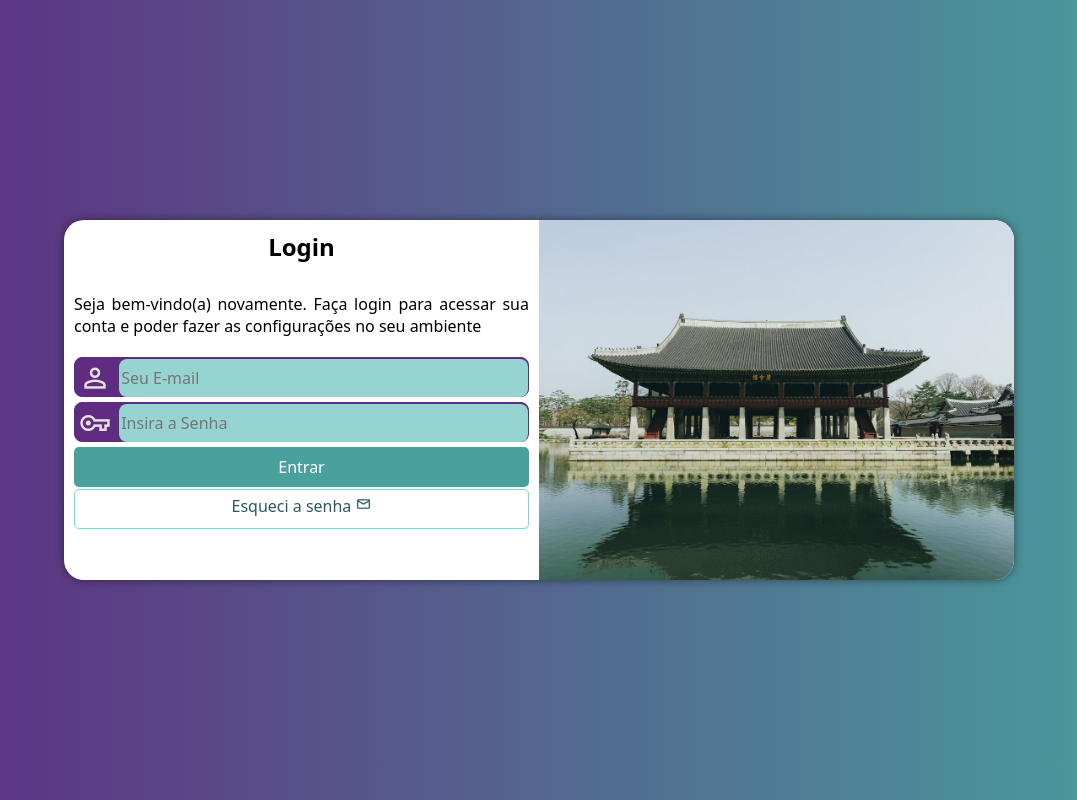
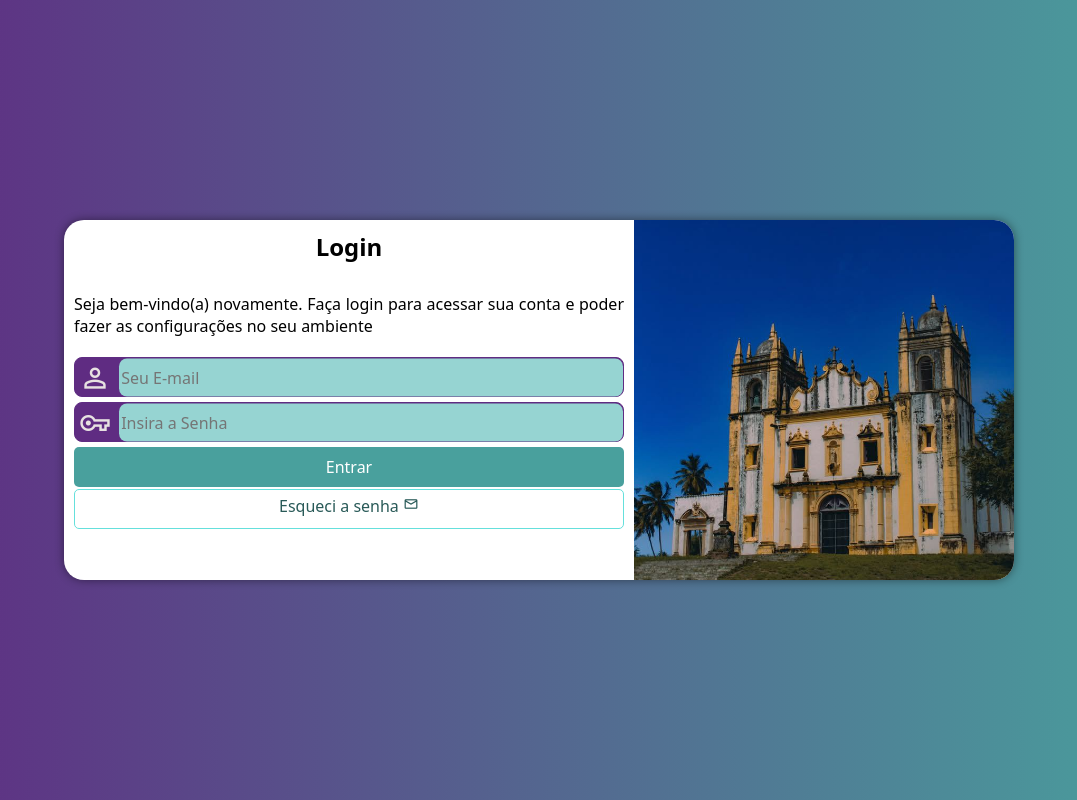
Before and after one commit to Alysson-Vinicius/projeto-login, a plain HTML site: page index.html in a window 1280 px wide. Shown: the whole page, without its empty margins (101-1178 px from the left). Drawn offline with nearby package versions, Linux system fonts and the light colour scheme.

Commit message:
Ajuste 01

```diff
--- a/estilos/media-query.css
+++ b/estilos/media-query.css
@@ -39,13 +39,13 @@
     }
 
     section#login > div#imagem {
-        width: 50%;
+        width: 40%;
         height: 100%;
         float: right;
     }
 
     section#login > div#formulario {
-        width: 50%;
+        width: 60%;
         height: 100%;
         float: left;
     }
--- a/estilos/style.css
+++ b/estilos/style.css
@@ -60,7 +60,7 @@ section#login p {
 
 div#imagem {
     display: block;
-    background: url("../imagens/foto01.jpg") center no-repeat;
+    background: url("../imagens/foto02.jpeg") center;
     background-size: cover;
     height: 200px;
 }
@@ -100,7 +100,7 @@ div.campo > input {
     font-size: 1em;
     width: calc(100% - 44.5px);
     height: 100%;
-    transform: translateY(-10px);
+    transform: translateY(-10.5px);
     border: 0px;
     border-radius: 8px;
     padding: 2px;
```
Also changed, not shown: imagens/foto02.jpeg (added).
